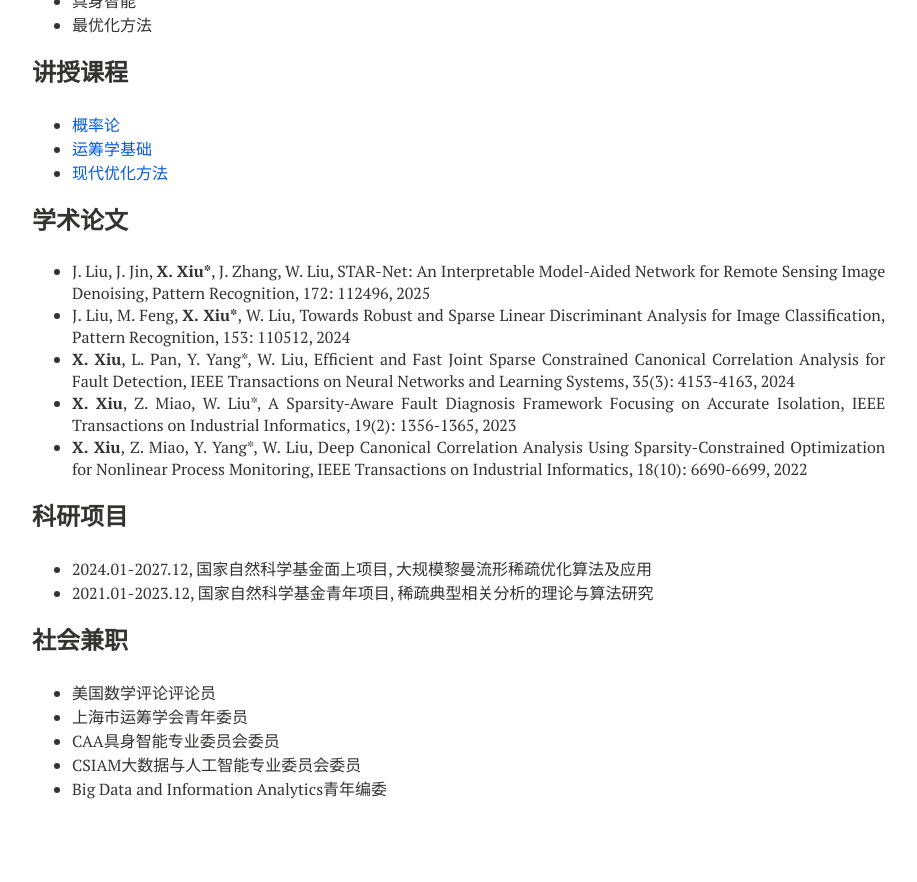
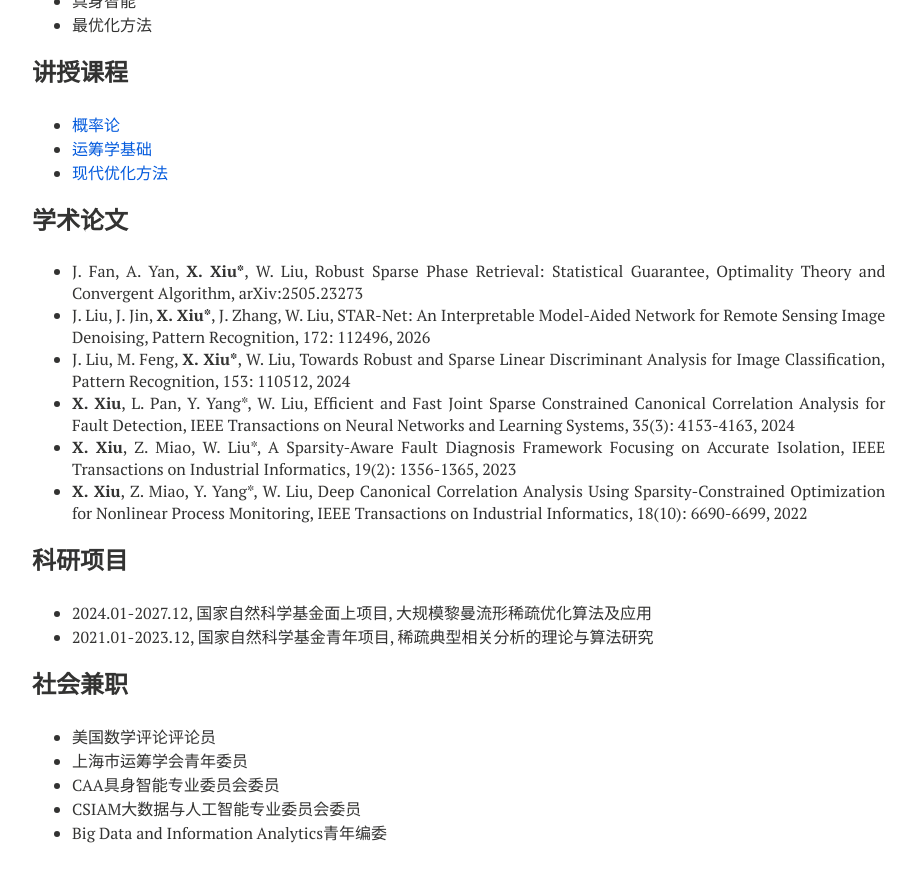
Before and after one commit to xianchaoxiu/xianchaoxiu.github.io, a Jekyll site: the page built from chinese/index.md, in a window 1280 px wide and 900 px high, scrolled down 558 px. Shown: the top 882 px of the window, without its empty margins (288-1205 px from the left). Built offline with Jekyll 4.4.1, drawn with Linux system fonts in a browser that asks for light colours; nearby versions of some CDN libraries.

Commit message:
Update index.md

```diff
--- a/chinese/index.md
+++ b/chinese/index.md
@@ -35,7 +35,9 @@ share: false
 
 
 ### 学术论文
-* J. Liu, J. Jin, <b>X. Xiu*</b>, J. Zhang, W. Liu, STAR-Net: An Interpretable Model-Aided Network for Remote Sensing Image Denoising, Pattern Recognition, 172: 112496, 2025
+
+* J. Fan, A. Yan, <b>X. Xiu*</b>, W. Liu, Robust Sparse Phase Retrieval: Statistical Guarantee, Optimality Theory and Convergent Algorithm, arXiv:2505.23273
+* J. Liu, J. Jin, <b>X. Xiu*</b>, J. Zhang, W. Liu, STAR-Net: An Interpretable Model-Aided Network for Remote Sensing Image Denoising, Pattern Recognition, 172: 112496, 2026
 * J. Liu, M. Feng, <b>X. Xiu*</b>, W. Liu, Towards Robust and Sparse Linear Discriminant Analysis for Image Classification, Pattern Recognition, 153: 110512, 2024
 * <b>X. Xiu</b>, L. Pan, Y. Yang*, W. Liu, Efficient and Fast Joint Sparse Constrained Canonical Correlation Analysis for Fault Detection, IEEE Transactions on Neural Networks and Learning Systems, 35(3): 4153-4163, 2024
 * <b>X. Xiu</b>, Z. Miao, W. Liu*, A Sparsity-Aware Fault Diagnosis Framework Focusing on Accurate Isolation, IEEE Transactions on Industrial Informatics, 19(2): 1356-1365, 2023
```
